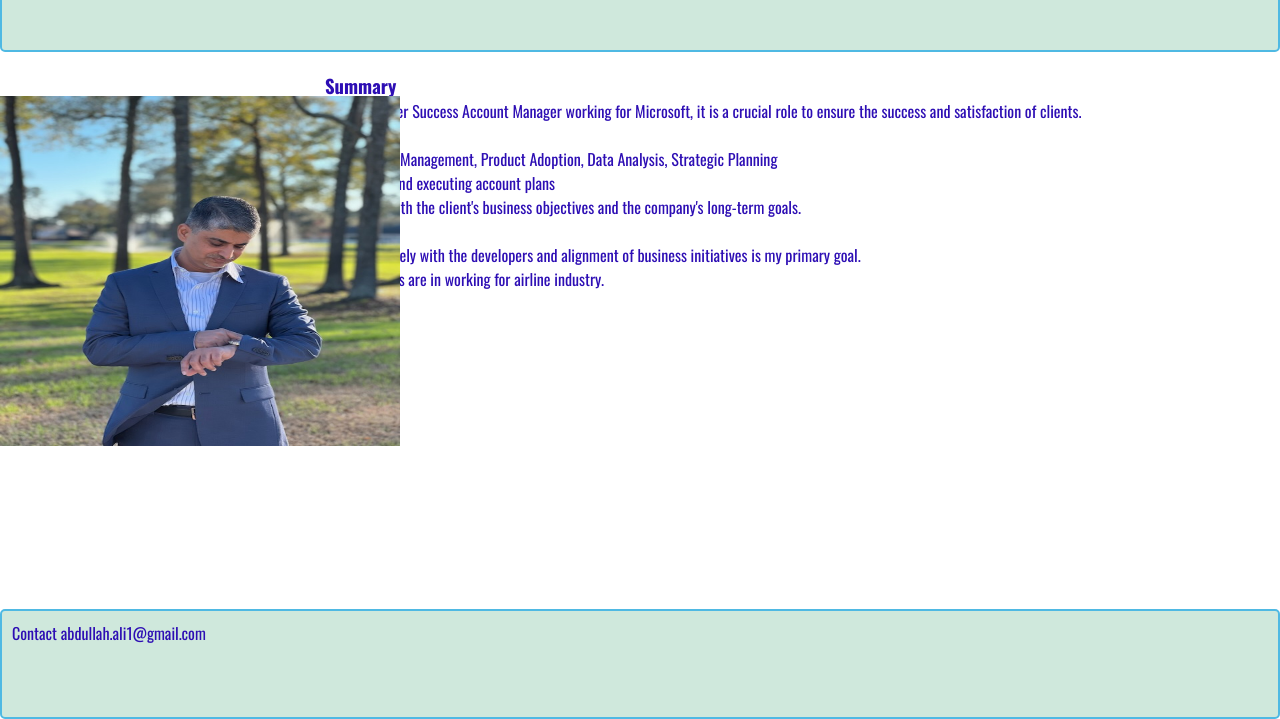
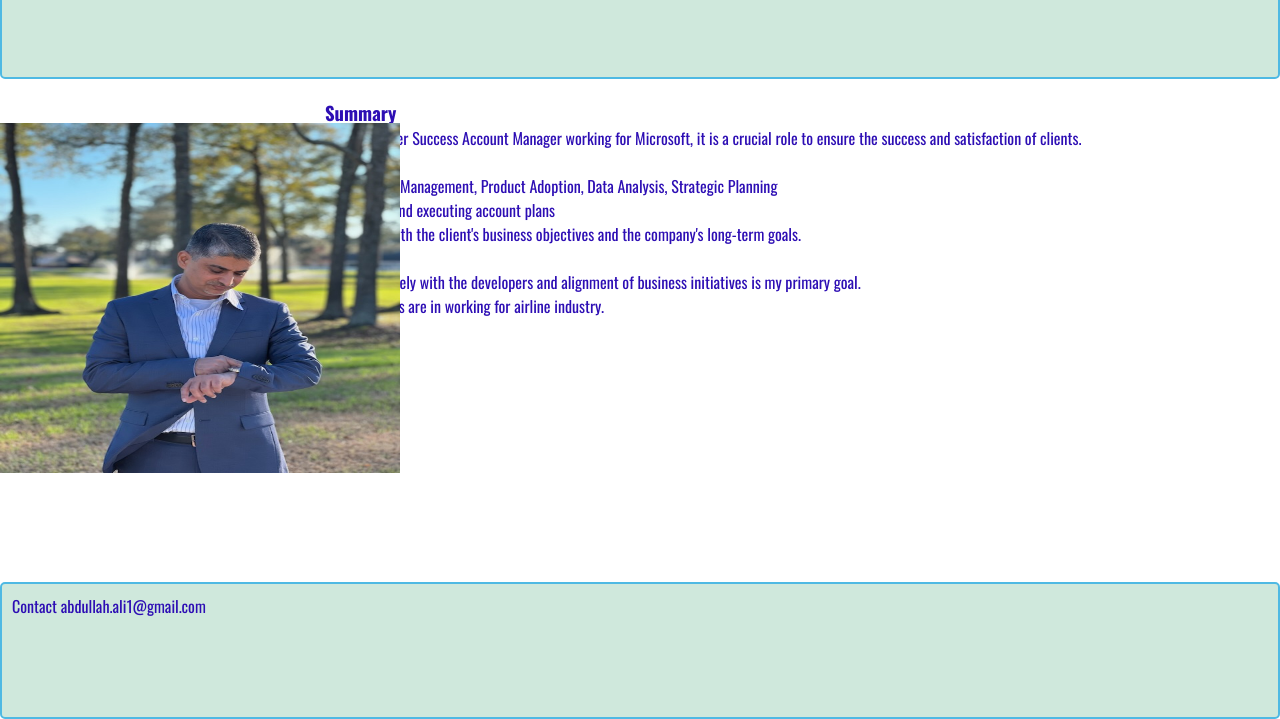
Before and after one commit to abdulali01/FS_Dev, a plain HTML site: page index.html in a window 1280 px wide. Shown: the part 81-800 px from the top of the page. Drawn offline with nearby package versions, Linux system fonts and the light colour scheme.

Commit message:
Update style.css

```diff
--- a/style.css
+++ b/style.css
@@ -84,7 +84,7 @@ article
   footer
   {
     grid-column: 1/ 13;
-    grid-row: 4;
+    grid-row: 3;
   }
 
   header,
```
